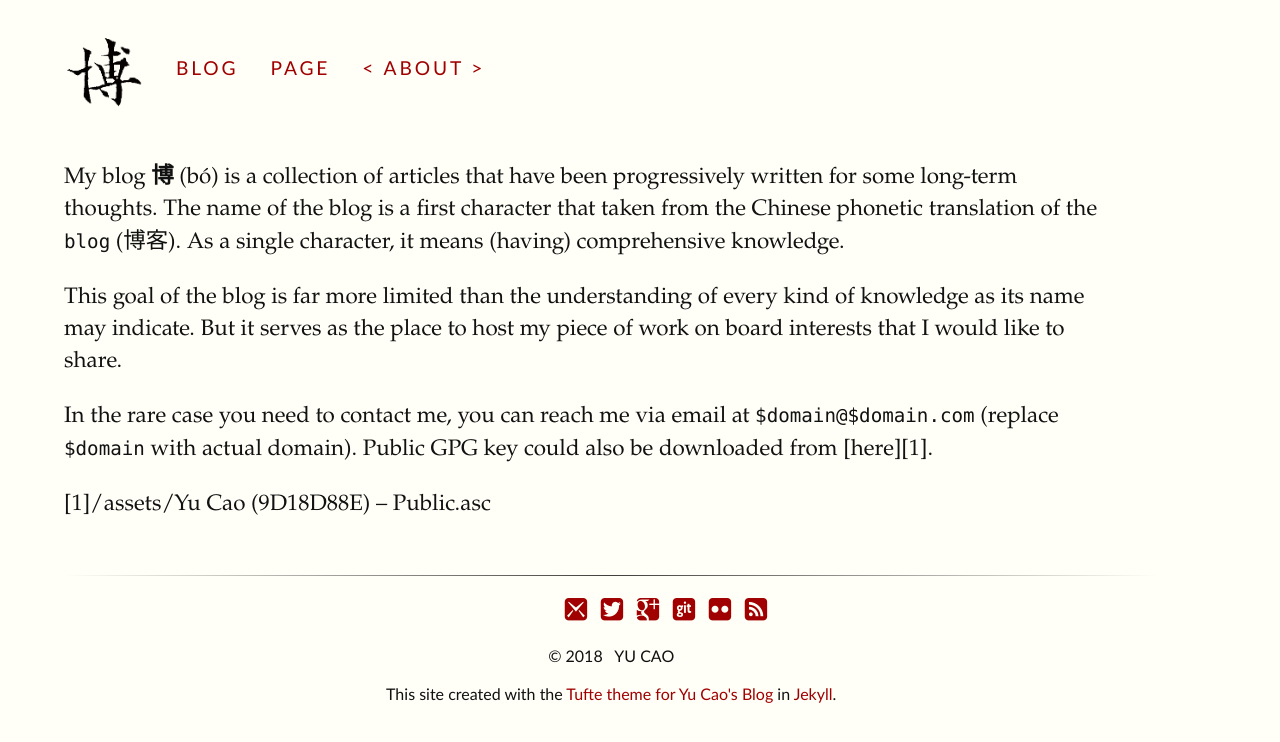
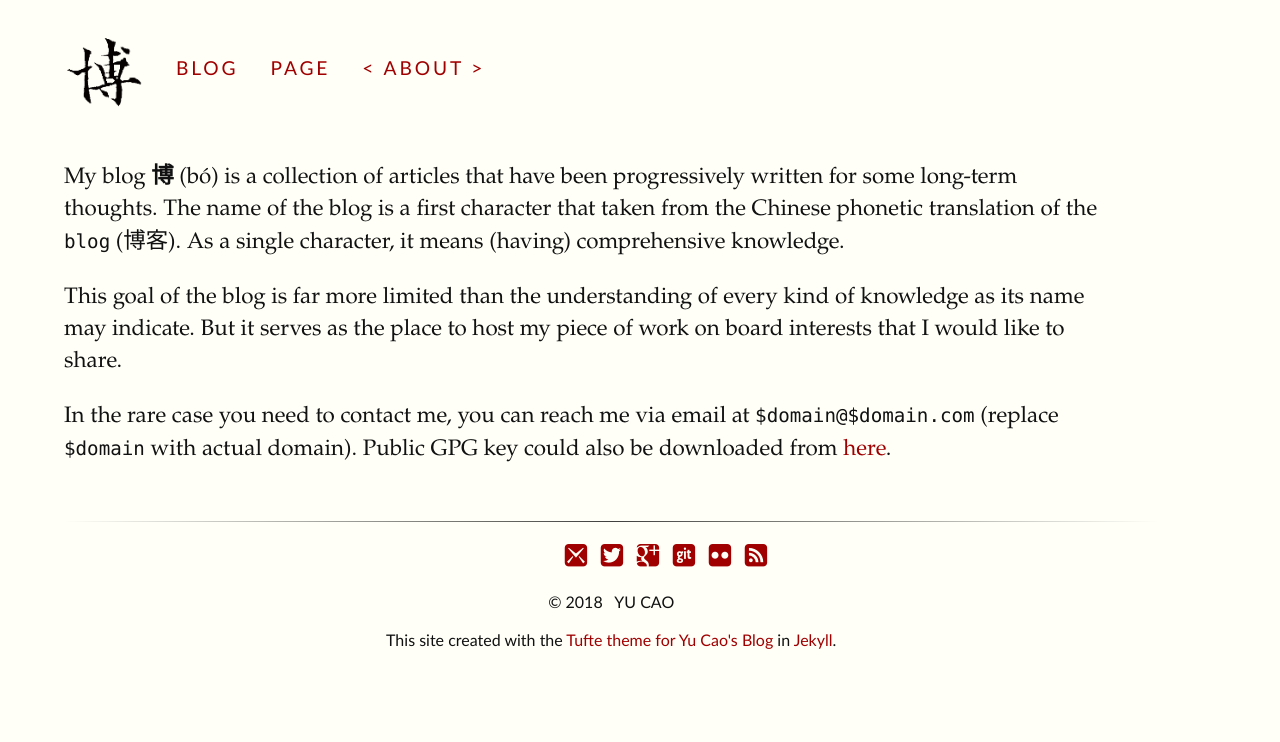
Before and after one commit to tsaoyu/blog, a Jekyll site: the page built from about/index.md, in a window 1280 px wide. Shown: the top 742 px of the page. Built offline with Jekyll 4.4.1, drawn with Linux system fonts in a browser that asks for light colours.

Commit message:
Repair the download link

```diff
--- a/about/index.md
+++ b/about/index.md
@@ -11,4 +11,4 @@ This goal of the blog is far more limited than the understanding of every kind o
 
 In the rare case you need to contact me, you can reach me via email at `$domain@$domain.com` (replace `$domain` with actual domain). Public GPG key could also be downloaded from [here][1].
 
-[1]{{site.url}}/assets/Yu Cao (9D18D88E) – Public.asc
+[1]:{{site.url}}/assets/Yu Cao (9D18D88E) – Public.asc
```
